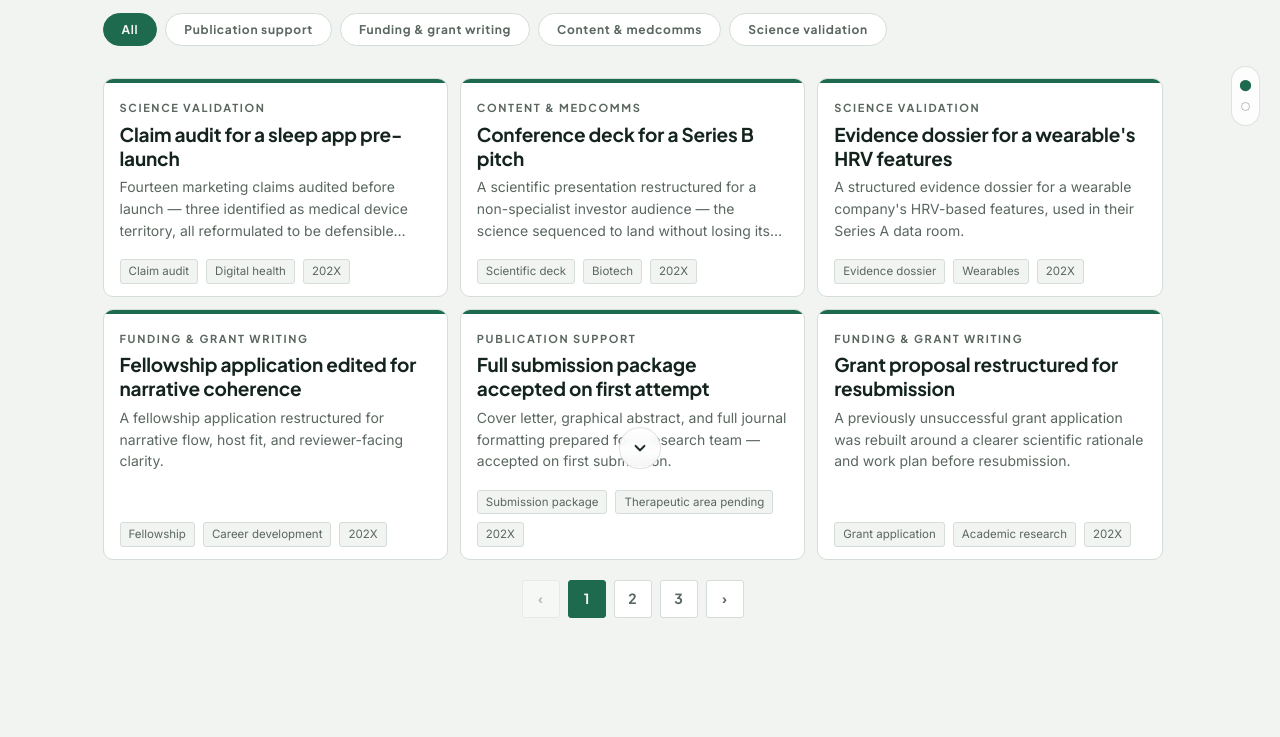
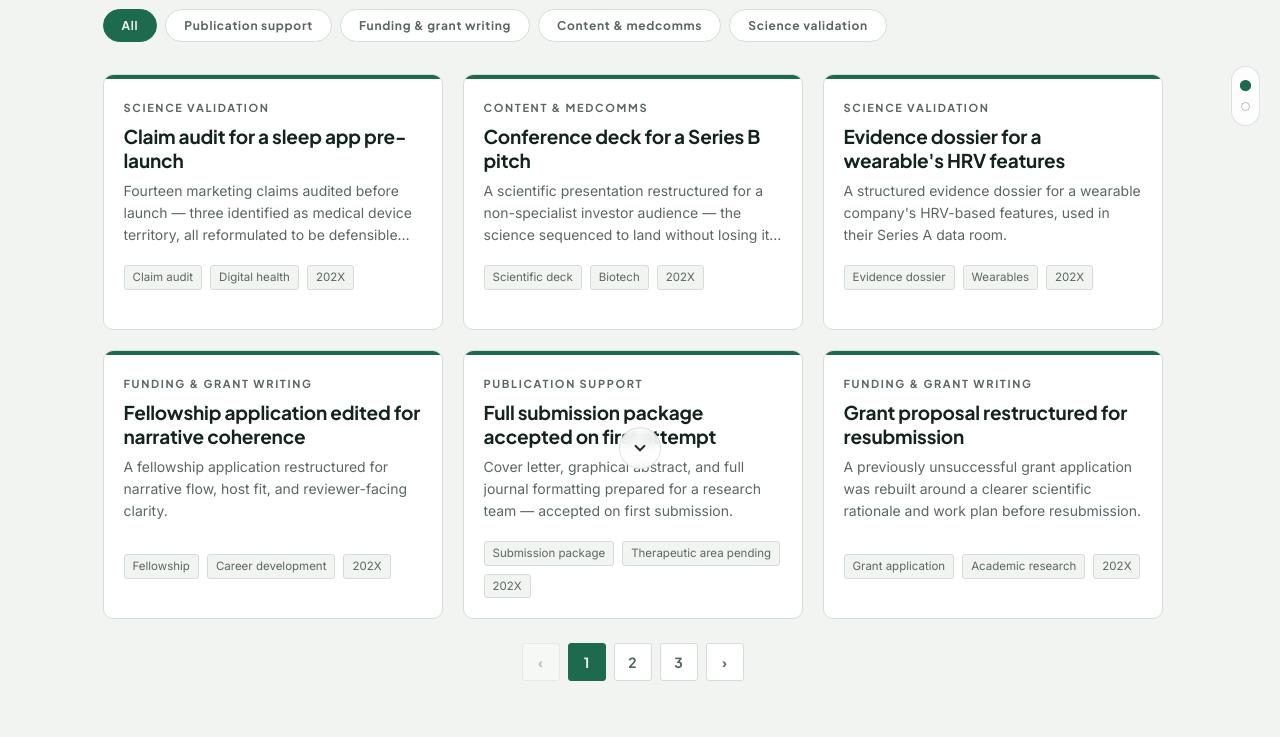
Before and after one commit to biomartinperezjoan/iridis-site, an Eleventy site: page src/work/index.njk in a window 1280 px wide. Shown: the part 304-1041 px from the top of the page. Built offline with nearby package versions, Linux system fonts and the light colour scheme; Eleventy itself is replaced by a stand-in of ours; files that its build step writes are made by us from their sources.

Commit message:
Update styles.css

```diff
--- a/src/css/styles.css
+++ b/src/css/styles.css
@@ -1404,3 +1404,72 @@ html { scrollbar-gutter: stable; }
 
 /* Tighten the gap below pagination so nothing sits under the arrow zone */
 #workPanel1 .blog-pagination { margin-bottom: var(--sp-2); }
+
+/* ═══════════════════════════════════════════════════════════════
+   WORK PANEL 1 — final spacing + equal-height cards
+   (this block supersedes the earlier work-panel-fit / work-fixes /
+    work-spacing tweaks; keep this one last in the file so it wins)
+   ═══════════════════════════════════════════════════════════════ */
+
+/* Lift everything toward the top — reclaim the dead space under the nav */
+#workPanel1 { justify-content: flex-start; }
+#workPanel1 .panel-inner {
+  padding-top: var(--sp-5);
+  padding-bottom: var(--sp-12);   /* room under pagination for the ↓ arrow */
+}
+#workPanel1 h1 { margin-bottom: var(--sp-2); }
+#workPanel1 .lede { margin-bottom: var(--sp-4); max-width: 72ch; }
+#workPanel1 .blog-controls { margin-top: var(--sp-3); margin-bottom: var(--sp-6); }
+
+/* ── The grid: more breathing room, equal rows ── */
+#workPanel1 .work-grid {
+  gap: var(--sp-5);                /* more air between cards */
+  grid-template-rows: repeat(2, 1fr);
+  margin-bottom: 0;
+}
+#workPanel1 .blog-pagination { margin-top: var(--sp-6); margin-bottom: 0; }
+
+/* ── Cards: identical height regardless of tag count or copy length ── */
+#workPanel1 .work-grid .work-card-link,
+#workPanel1 .work-grid .work-card { height: 100%; }
+
+#workPanel1 .work-card .work-body {
+  display: flex; flex-direction: column;
+  padding: var(--sp-5) var(--sp-5) var(--sp-5);
+  gap: var(--sp-2);
+  height: 100%;
+}
+
+/* kicker fixed, title clamped to 2 lines, description clamped to 3 */
+#workPanel1 .work-card .work-kicker { flex: none; }
+#workPanel1 .work-card .work-body h3 {
+  flex: none;
+  display: -webkit-box; -webkit-line-clamp: 2; -webkit-box-orient: vertical;
+  overflow: hidden; min-height: 2.5em;
+}
+#workPanel1 .work-card .work-body p {
+  flex: none;
+  display: -webkit-box; -webkit-line-clamp: 3; -webkit-box-orient: vertical;
+  overflow: hidden;
+}
+
+/* META ROW: reserve a fixed height for up to two rows of tags, pinned to the
+   bottom. This is the key fix — 1, 2 or 3 tags now occupy the SAME space, so
+   no card in a row can grow taller than its siblings. */
+#workPanel1 .work-card .work-meta {
+  margin-top: auto;               /* push to the bottom of the card */
+  min-height: 56px;               /* room for two wrapped rows of chips */
+  align-content: flex-start;
+}
+
+/* Short laptops: let the panel grow and rows go auto so nothing is squashed */
+@media (max-height: 860px) and (min-width: 861px) {
+  #workPanel1 { min-height: auto; }
+  #workPanel1 .work-grid { grid-template-rows: auto auto; }
+}
+
+/* Mobile: natural flow, no forced equal rows, no reserved meta height */
+@media (max-width: 860px) {
+  #workPanel1 .work-grid { grid-template-rows: none; gap: var(--sp-4); }
+  #workPanel1 .work-card .work-meta { min-height: 0; }
+}
```
